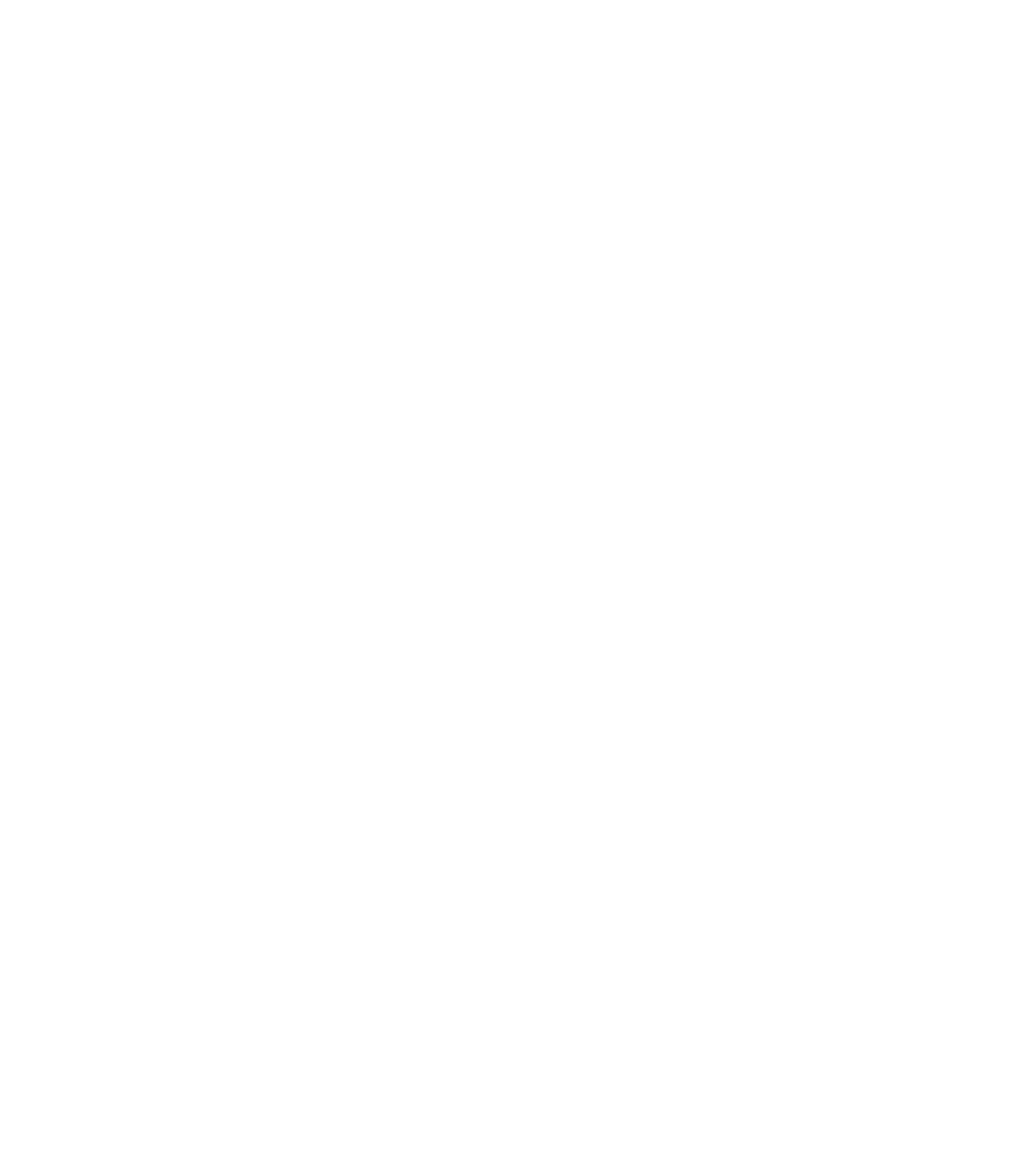
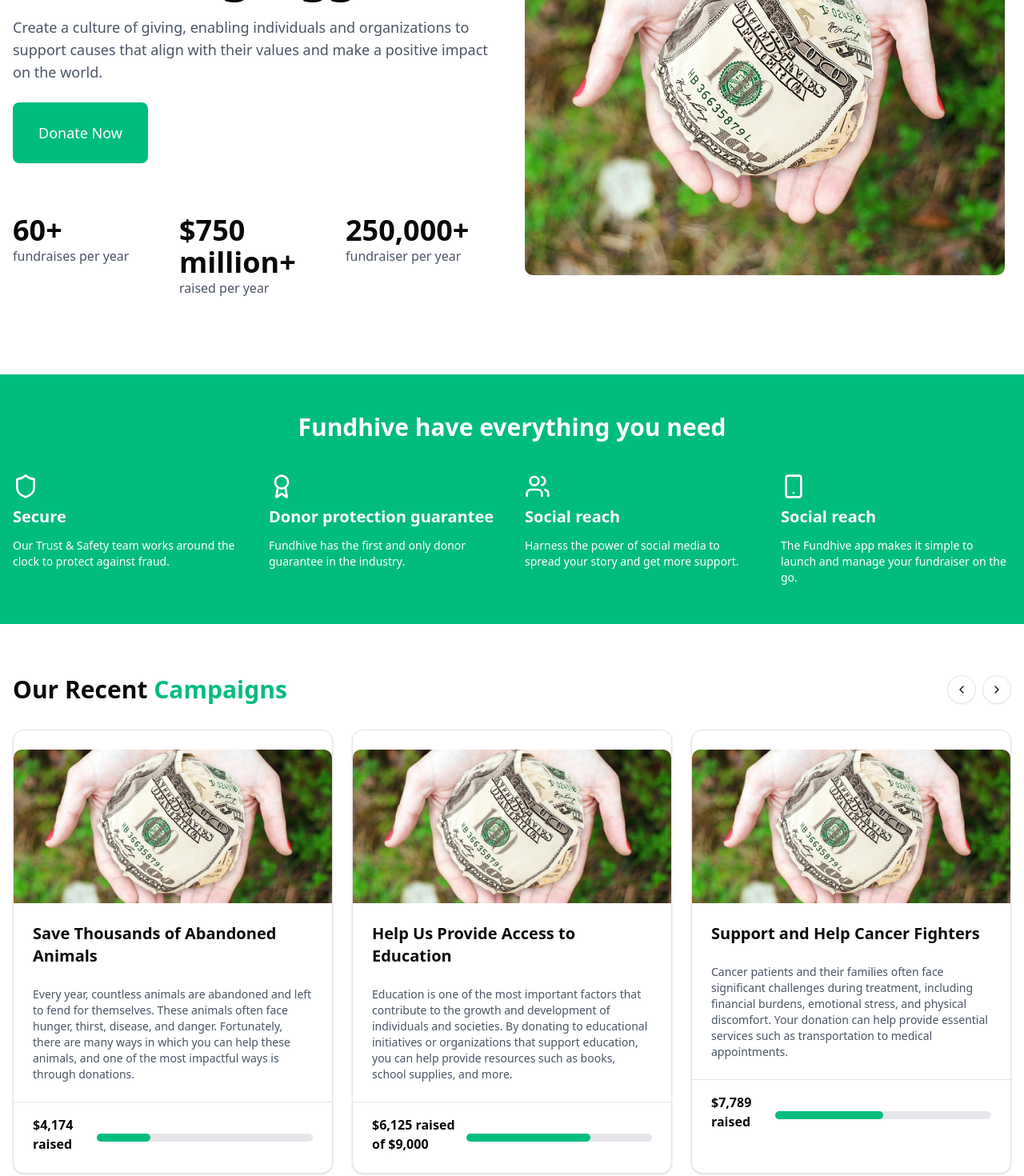
Before and after one commit to Shawnchee/blockchair, a Next.js app: page / in a window 1280 px wide. Shown: the part 280-1750 px from the top of the page at 80% size. Before the commit the page ends 800 px from the top, so only its background shows below. Built offline with nearby package versions, Linux system fonts and the light colour scheme.

Commit message:
test homepage

```diff
--- a/src/app/page.tsx
+++ b/src/app/page.tsx
@@ -3,6 +3,8 @@
 import { withQueryClient } from "@/components/HOC/withQueryClient";
 import { fetchUserData } from "@/services/userService";
 import { useQuery, QueryClient, QueryClientProvider } from "@tanstack/react-query";
+import HeroSection from "@/components/home/heroSection";
+import CampaignSection from "@/components/home/campaignSection";
 
 const queryClient = new QueryClient();
 
@@ -10,7 +12,8 @@
 
   return (
     <div>
-      <h1>You are logged in</h1>
+      <HeroSection />
+      <CampaignSection />
     </div>
   )
 }
--- /dev/null
+++ b/src/components/home/campaignSection.tsx
@@ -0,0 +1,159 @@
+import React from 'react';
+import { Card, CardContent, CardDescription, CardFooter, CardHeader, CardTitle } from '@/components/ui/card';
+import { Button } from '@/components/ui/button';
+import Image from 'next/image';
+import { ChevronLeft, ChevronRight, Shield, Users, Smartphone, Award } from 'lucide-react';
+
+const CampaignSection = () => {
+  return (
+    <div className="bg-white">
+      {/* Features Section */}
+      <div className="w-full bg-emerald-500 text-white py-12">
+        <div className="container mx-auto px-4">
+          <h2 className="text-3xl font-bold text-center mb-10">
+            Fundhive have everything you need
+          </h2>
+
+          <div className="grid grid-cols-1 md:grid-cols-2 lg:grid-cols-4 gap-8">
+            <div className="flex flex-col items-center md:items-start space-y-3">
+              <Shield className="w-8 h-8 mb-2" />
+              <h3 className="font-semibold text-xl">Secure</h3>
+              <p className="text-sm text-center md:text-left">
+                Our Trust & Safety team works around the clock to protect against fraud.
+              </p>
+            </div>
+
+            <div className="flex flex-col items-center md:items-start space-y-3">
+              <Award className="w-8 h-8 mb-2" />
+              <h3 className="font-semibold text-xl">Donor protection guarantee</h3>
+              <p className="text-sm text-center md:text-left">
+                Fundhive has the first and only donor guarantee in the industry.
+              </p>
+            </div>
+
+            <div className="flex flex-col items-center md:items-start space-y-3">
+              <Users className="w-8 h-8 mb-2" />
+              <h3 className="font-semibold text-xl">Social reach</h3>
+              <p className="text-sm text-center md:text-left">
+                Harness the power of social media to spread your story and get more support.
+              </p>
+            </div>
+
+            <div className="flex flex-col items-center md:items-start space-y-3">
+              <Smartphone className="w-8 h-8 mb-2" />
+              <h3 className="font-semibold text-xl">Social reach</h3>
+              <p className="text-sm text-center md:text-left">
+                The Fundhive app makes it simple to launch and manage your fundraiser on the go.
+              </p>
+            </div>
+          </div>
+        </div>
+      </div>
+
+      {/* Recent Campaigns Section */}
+      <div className="container mx-auto px-4 py-16">
+        <div className="flex justify-between items-center mb-8">
+          <h2 className="text-3xl font-bold">
+            Our Recent <span className="text-emerald-500">Campaigns</span>
+          </h2>
+          <div className="flex space-x-2">
+            <Button variant="outline" size="icon" className="rounded-full">
+              <ChevronLeft className="h-4 w-4" />
+            </Button>
+            <Button variant="outline" size="icon" className="rounded-full">
+              <ChevronRight className="h-4 w-4" />
+            </Button>
+          </div>
+        </div>
+
+        <div className="grid grid-cols-1 md:grid-cols-3 gap-6">
+          {/* Campaign Card 1 */}
+          <Card>
+            <div className="relative h-48 w-full">
+              <Image
+                src="/test.jpg"
+                alt="Abandoned animals campaign"
+                fill
+                className="object-cover rounded-t-lg"
+              />
+            </div>
+            <CardHeader>
+              <CardTitle className="text-xl">Save Thousands of Abandoned Animals</CardTitle>
+            </CardHeader>
+            <CardContent>
+              <p className="text-sm text-gray-600">
+                Every year, countless animals are abandoned and left to fend for themselves. These animals often face hunger, thirst, disease, and danger. Fortunately, there are many ways in which you can help these animals, and one of the most impactful ways is through donations.
+              </p>
+            </CardContent>
+            <CardFooter className="flex justify-between border-t pt-4">
+              <p className="font-semibold">$4,174 raised</p>
+              <div className="w-full bg-gray-200 rounded-full h-2.5 mt-2">
+                <div className="bg-emerald-500 h-2.5 rounded-full w-1/4"></div>
+              </div>
+            </CardFooter>
+          </Card>
+
+          {/* Campaign Card 2 */}
+          <Card>
+            <div className="relative h-48 w-full">
+              <Image
+                src="/test.jpg"
+                alt="Education access campaign"
+                fill
+                className="object-cover rounded-t-lg"
+              />
+            </div>
+            <CardHeader>
+              <CardTitle className="text-xl">Help Us Provide Access to Education</CardTitle>
+            </CardHeader>
+            <CardContent>
+              <p className="text-sm text-gray-600">
+                Education is one of the most important factors that contribute to the growth and development of individuals and societies. By donating to educational initiatives or organizations that support education, you can help provide resources such as books, school supplies, and more.
+              </p>
+            </CardContent>
+            <CardFooter className="flex justify-between border-t pt-4">
+              <p className="font-semibold">$6,125 raised of $9,000</p>
+              <div className="w-full bg-gray-200 rounded-full h-2.5 mt-2">
+                <div className="bg-emerald-500 h-2.5 rounded-full w-2/3"></div>
+              </div>
+            </CardFooter>
+          </Card>
+
+          {/* Campaign Card 3 */}
+          <Card>
+            <div className="relative h-48 w-full">
+              <Image
+                src="/test.jpg"
+                alt="Cancer fighters support campaign"
+                fill
+                className="object-cover rounded-t-lg"
+              />
+            </div>
+            <CardHeader>
+              <CardTitle className="text-xl">Support and Help Cancer Fighters</CardTitle>
+            </CardHeader>
+            <CardContent>
+              <p className="text-sm text-gray-600">
+                Cancer patients and their families often face significant challenges during treatment, including financial burdens, emotional stress, and physical discomfort. Your donation can help provide essential services such as transportation to medical appointments.
+              </p>
+            </CardContent>
+            <CardFooter className="flex justify-between border-t pt-4">
+              <p className="font-semibold">$7,789 raised</p>
+              <div className="w-full bg-gray-200 rounded-full h-2.5 mt-2">
+                <div className="bg-emerald-500 h-2.5 rounded-full w-1/2"></div>
+              </div>
+            </CardFooter>
+          </Card>
+        </div>
+
+        <div className="flex justify-end mt-6">
+          <Button variant="link" className="text-emerald-500 flex items-center">
+            View all <ChevronRight className="h-4 w-4 ml-1" />
+          </Button>
+        </div>
+      </div>
+    </div>
+  );
+};
+
+export default CampaignSection;
--- /dev/null
+++ b/src/components/home/heroSection.tsx
@@ -0,0 +1,56 @@
+import React from 'react';
+import { Button } from '@/components/ui/button';
+import Image from 'next/image';
+
+const HeroSection = () => {
+  return (
+    <div className="container mx-auto px-4 py-16 md:py-24">
+      <div className="grid grid-cols-1 md:grid-cols-2 gap-8 items-center">
+        <div className="space-y-6">
+          <h1 className="text-5xl md:text-6xl font-bold tracking-tighter">
+            Join the <span className="text-emerald-500">movement</span>
+            <br />and be a part of
+            <br />something bigger
+          </h1>
+
+          <p className="text-lg text-gray-600">
+            Create a culture of giving, enabling individuals and organizations
+            to support causes that align with their values and make a positive
+            impact on the world.
+          </p>
+
+          <Button className="bg-emerald-500 hover:bg-emerald-600 text-white px-8 py-6 rounded-md text-lg h-auto">
+            Donate Now
+          </Button>
+
+          <div className="grid grid-cols-3 gap-4 pt-10">
+            <div>
+              <h3 className="text-4xl font-bold">60+</h3>
+              <p className="text-gray-600">fundraises per year</p>
+            </div>
+            <div>
+              <h3 className="text-4xl font-bold">$750 million+</h3>
+              <p className="text-gray-600">raised per year</p>
+            </div>
+            <div>
+              <h3 className="text-4xl font-bold">250,000+</h3>
+              <p className="text-gray-600">fundraiser per year</p>
+            </div>
+          </div>
+        </div>
+
+        <div className="relative">
+          <Image
+            src="/test.jpg"
+            alt="Hands holding coins with 'Make a Change' message"
+            width={600}
+            height={700}
+            className="rounded-lg object-cover"
+          />
+        </div>
+      </div>
+    </div>
+  );
+};
+
+export default HeroSection;
```
Also changed, not shown: public/test.jpg (added).
